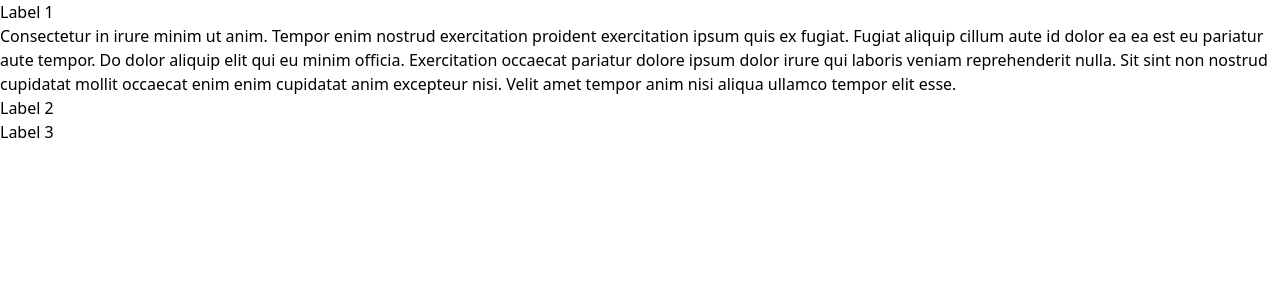
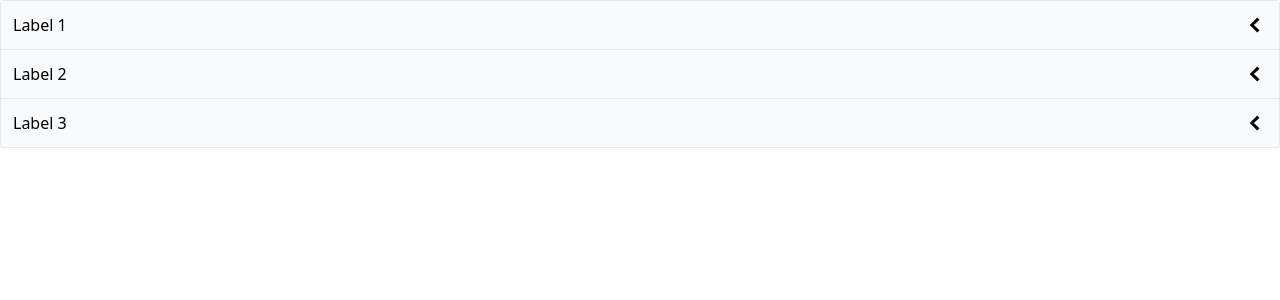
Before and after one commit to Harounted/Udemy-react-comps, a React (Create React App) app: page / in a window 1280 px wide. Shown: the top 300 px of the page. Built offline with nearby package versions, Linux system fonts and the light colour scheme.

Commit message:
add styling to accordion

```diff
--- a/src/components/Accordion.js
+++ b/src/components/Accordion.js
@@ -1,23 +1,44 @@
 import { useState } from "react";
+import { GoChevronDown, GoChevronLeft } from "react-icons/go";
 
 function Accordion({ items }) {
-  const [expandedIndex, setExpandedIndex] = useState(0);
+  const [expandedIndex, setExpandedIndex] = useState(-1);
 
   const renderedItems = items.map((item, index) => {
+    const handleClick = (index) => {
+      if (index === expandedIndex) {
+        setExpandedIndex(-1);
+      } else {
+        setExpandedIndex(index);
+      }
+    };
+
     const isExpanded = index === expandedIndex;
     if (isExpanded) {
       console.log("expanded");
     } else {
       console.log("collapsed");
     }
+
+    const icon = (
+      <span className="text-2xl">
+        {isExpanded ? <GoChevronDown /> : <GoChevronLeft />}
+      </span>
+    );
     return (
       <div key={item.id}>
-        <div onClick={() => setExpandedIndex(index)}>{item.label}</div>
-        {isExpanded && <div>{item.content}</div>}
+        <div
+          className="flex p-3 bg-gray-50 border-b items-center cursor-pointer justify-between"
+          onClick={() => handleClick(index)}
+        >
+          {item.label}
+          {icon}
+        </div>
+        {isExpanded && <div className="boder-b p-5">{item.content}</div>}
       </div>
     );
   });
-  return <div>{renderedItems}</div>;
+  return <div className="border-x border-t rounded">{renderedItems}</div>;
 }
 
 export default Accordion;
```
